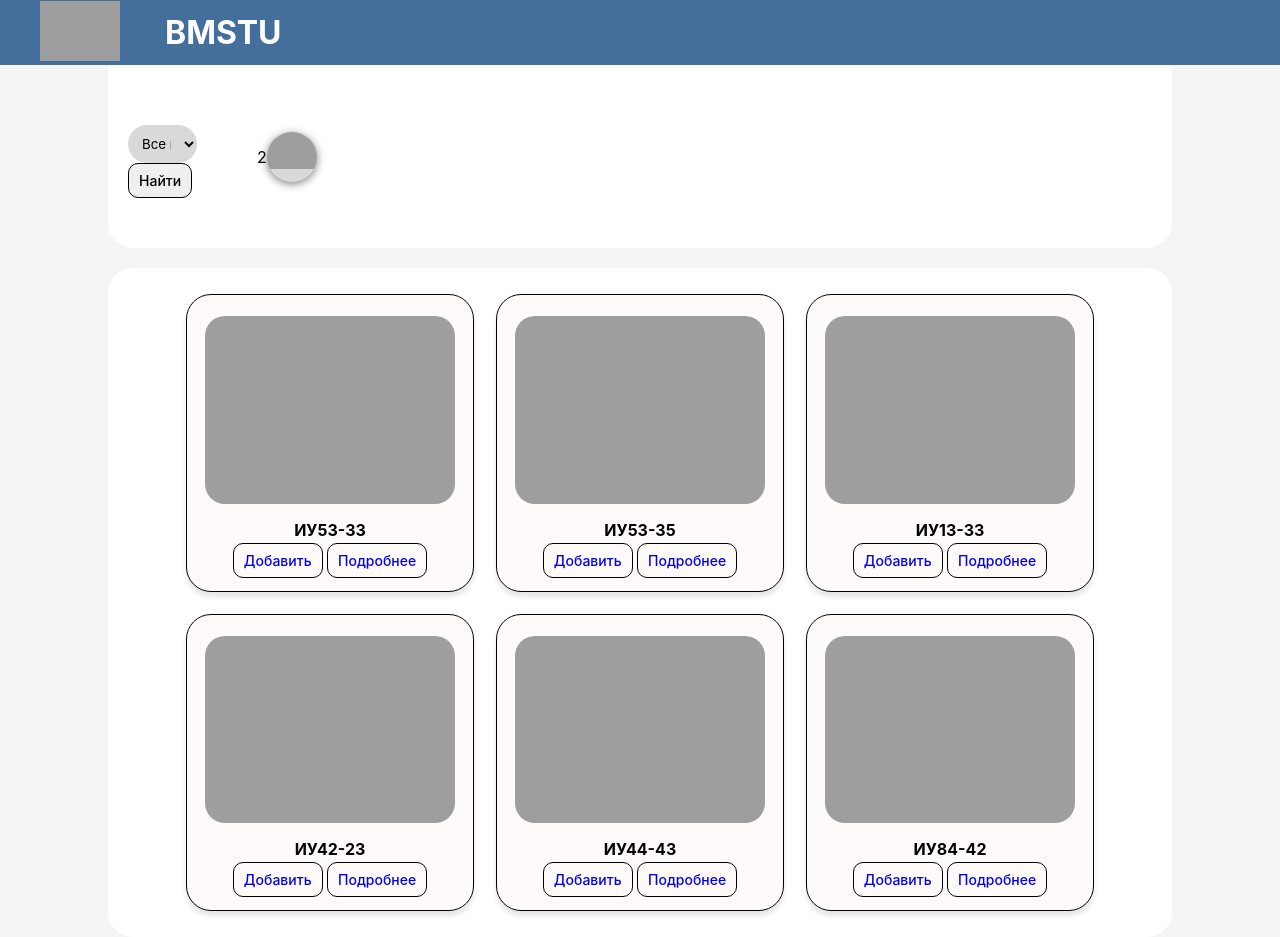
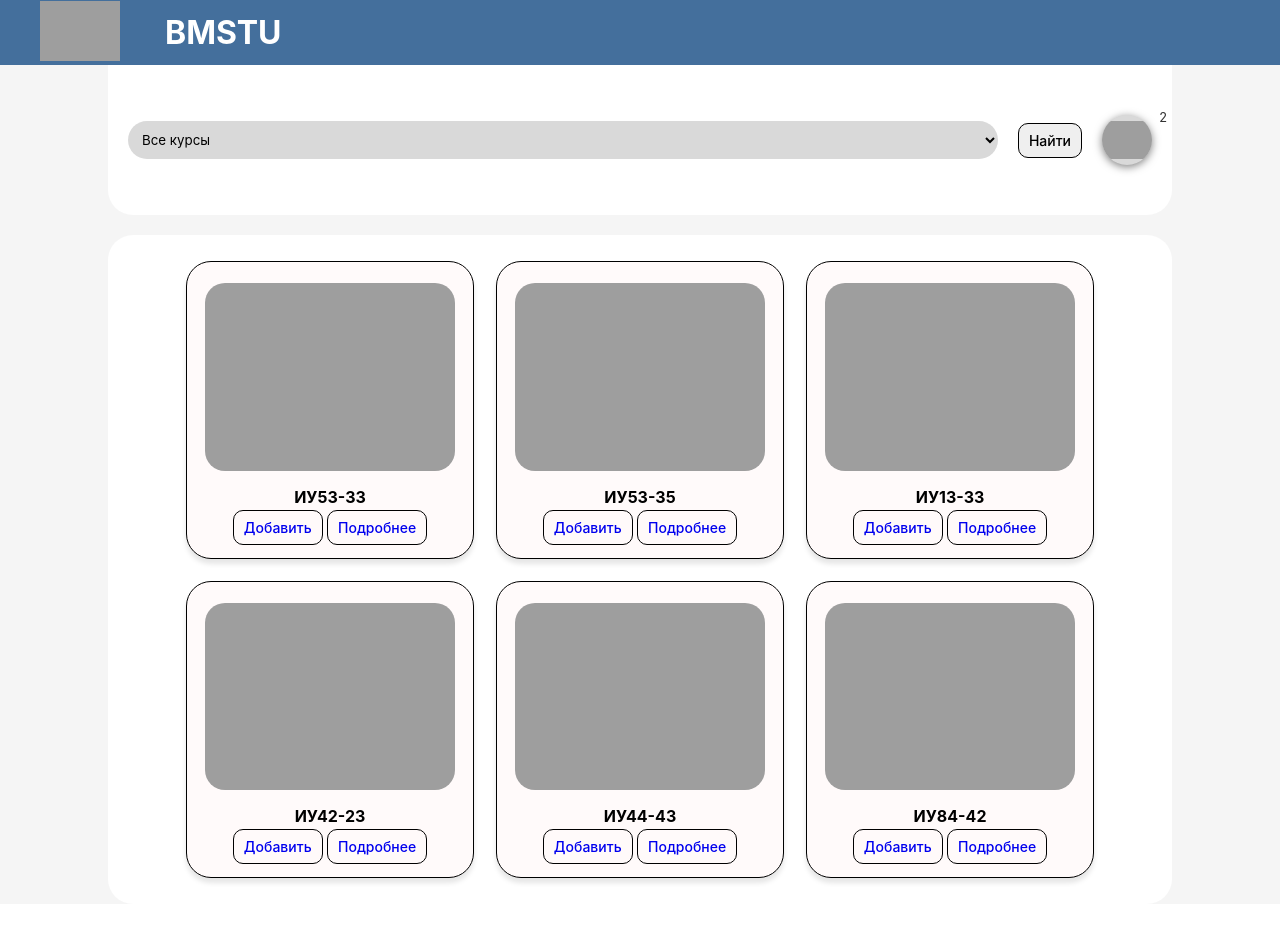
Before and after one commit to KirillGrigorenko/IU5_WEB_back, a Django app: page /groups/ in a window 1280 px wide. After the commit the page ends 883 px from the top, so only its background shows below. Run offline with Django 4.2, Linux system fonts and the light colour scheme.

Commit message:
30.10.24 вернулся полировать писюны

```diff
--- a/main_screen/static/base.css
+++ b/main_screen/static/base.css
@@ -160,8 +160,8 @@
 
 .floating-button {
     position: relative;
-    margin-left: 0;
-    margin-top: 0;
+    margin-left: 5;
+    margin-top: 5;
     width: 50px;
     height: 50px;
     border-radius: 50%;
@@ -175,19 +175,25 @@
     height: auto;
     display: block;
 }
+
 .search-container {
-    top: 0;
     display: flex;
     align-items: center;
+    justify-content: space-between; /* изменено для равномерного распределения элементов */
     margin-bottom: 20px;
     margin-top: 85px;
     border-radius: 25px;
     background-color: #FFFFFF;
     padding: 10px 20px;
     width: 100%;
-    position: relative; /* Добавьте это свойство */
+    position: relative;
 }
 
+.method_search {
+    display: flex;
+    align-items: center;
+    flex-grow: 1; /* чтобы занять доступное пространство */
+}
 .search-input {
     padding: 10px 20px;
     border: none;
@@ -211,33 +217,41 @@
 }
 
 #course-select {
-    display: flex;
     padding: 10px;
     border: none;
     border-radius: 25px;
     background-color: #D9D9D9;
-    margin-top: 10px;
-    width: calc(100% - 60px);
+    width: 100%; /* зафиксированная ширина для лучшего контроля */
     margin-right: 20px;
 }
 
 
+
 .floating-button {
-    position: relative;
-    margin-left: 0;
-    margin-top: 0;
+    margin-left: 20px; /* небольшой отступ слева для отделения от других элементов */
     width: 50px;
     height: 50px;
     border-radius: 50%;
     overflow: hidden;
     background-color: #D9D9D9;
+    display: flex;
+    align-items: center;
+    justify-content: center;
+}
+.count {
+    position: absolute;
+    top: 0;
+    right: 0;
+    font-size: 0.8em;
+    color: #333;
+    padding: 5px;
+    border-radius: 50%;
+    display: flex;
+    align-items: center;
+    justify-content: center;
 }
 
-.floating-button img {
-    width: 101%;
-    height: auto;
-    display: block;
-}
+
 
 /* НАЧАЛО БЛОКА INFO_GROUP*/
 
```
